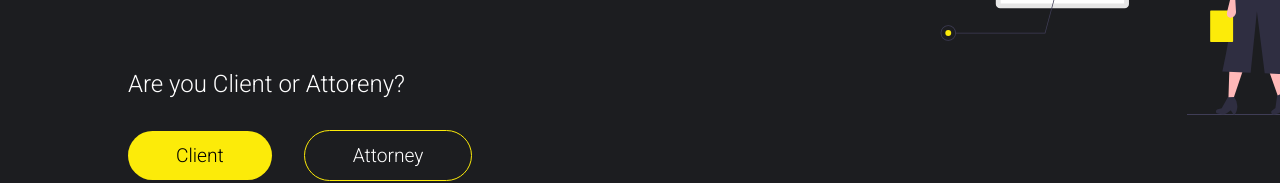
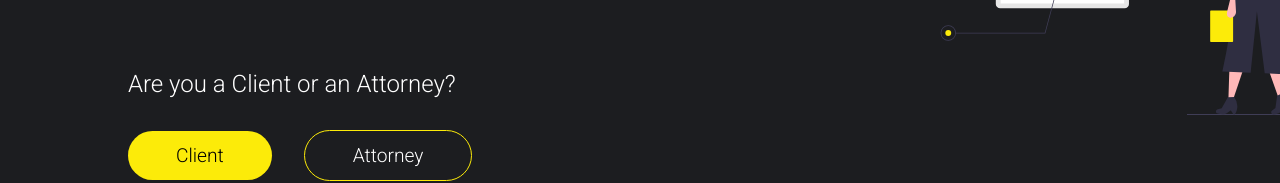
Before and after one commit to JaviTrek/LawLinker, a React (Vite) app in the folder frontend/: page / in a window 1280 px wide. Shown: the part 509-692 px from the top of the page. Built offline with nearby package versions, Linux system fonts and the light colour scheme; no server answers; a web font is replaced by a local one.

Commit message:
Fixed typo on landing page

```diff
--- a/frontend/package.json
+++ b/frontend/package.json
@@ -22,6 +22,7 @@
     "react-pro-sidebar": "^1.1.0-alpha.1",
     "react-router-dom": "^6.16.0",
     "react-speech-recognition": "^3.10.0",
+    "react-spinners": "^0.13.8",
     "regenerator-runtime": "^0.14.0"
   },
   "devDependencies": {
--- a/frontend/src/components/FrontPage.jsx
+++ b/frontend/src/components/FrontPage.jsx
@@ -48,7 +48,7 @@ function FrontPage() {
         <img src={leftImage} alt=" -image" className="leftImage" />
       </div>
 
-      <span className="qtext">Are you Client or Attoreny?</span>
+      <span className="qtext">Are you a Client or an Attorney?</span>
 
       <a href="/client">
         <button className="landingButton">Client</button>
```
Also changed, not shown: 1 other file (tests, documents, lock files or other folders).
